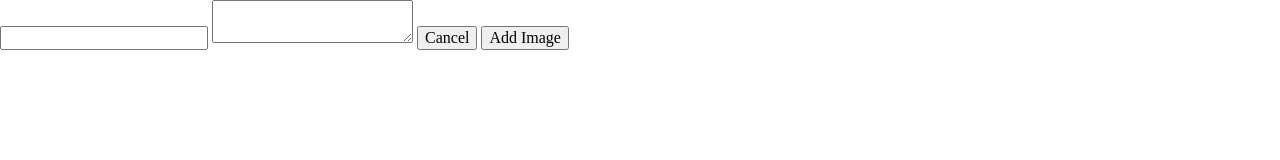
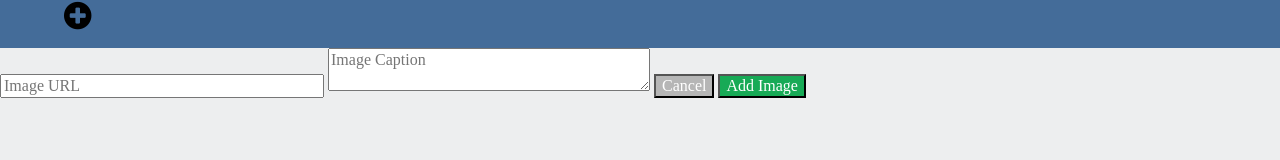
Before and after one commit to MHG16/instagram-clone, a website: page index.html in a window 1280 px wide. Drawn offline with nearby package versions, Linux system fonts and the light colour scheme.

Commit message:
added button colors

```diff
--- a/index.html
+++ b/index.html
@@ -4,13 +4,15 @@
 	<title>Instagram clone</title>
 	<link rel="stylesheet" type="text/css" href="https://cdnjs.cloudflare.com/ajax/libs/normalize/4.0.0/normalize.css">
 	<link rel="stylesheet" type="text/css" href="styles/main.css">
+	<link rel="stylesheet" href="https://maxcdn.bootstrapcdn.com/font-awesome/4.5.0/css/font-awesome.min.css">
 </head>
 <body>
 	<header class="header">
+		<i class="fa fa-plus-circle fa-2x"></i>
 	</header>
-	<form class="addImage">
-		<input class="imageURL" type="text"></input>
-		<textarea class="imageCaption" type="text"></textarea>
+	<form class="addToSite">
+		<input class="imageURL" type="text" placeholder="Image URL"></input>
+		<textarea class="imageCaption" type="text" placeholder="Image Caption"></textarea>
 		<button class="cancel" type="reset">Cancel</button>
 		<button class="addImage" type="submit">Add Image</button>
 	</form>
--- a/main.js
+++ b/main.js
@@ -23,27 +23,30 @@ form.on('submit', function(e) {
 	//prevent the default behavior of form being sumbitted
 	e.preventDefault();
 
-	var URL = $('.imageURL').val();
-	var caption = $('.imageCaption').val();
+	var enteredUrl = $('.imageURL').val();
+	var enteredCaption = $('.imageCaption').val();
 
-	console.log(URL);
-	console.log(caption);
+	console.log(enteredUrl);
+	console.log(enteredCaption);
 
 	//check that prefix of url is correct
-	if ((URL.substring(0,7) !== 'http://') || (URL.substring(0,8) !== 'https://')) {
-		alert('The URL should start with http:// or https://')
-		console.log(URL.substring(0,8));
+	if ((enteredUrl.substring(0, 7) !== 'http://') || (enteredUrl.substring(0, 8) !== 'https://')) {
+		alert('The URL should start with http:// or https://');
 		return;
-	}
+	} else if
+		(enteredCaption === '') {
+			console.log('The caption cannot be blank');
+			return;
+	 };
 
-	else if {
-		(caption === '') {
-			console.log('Caption cannot be blank');
-			return;
-	 }}
 
-	}
+
+
 
 	console.log('success!');
 
+	//if input passes validation, add image and caption to the array
+
+	imagesArray = imagesArray.push(enteredUrl);
+	console.log(imagesArray);
 })
--- a/styles/main.scss
+++ b/styles/main.scss
@@ -0,0 +1,36 @@
+body {
+	background-color: #EDEEEF;
+}
+
+
+.header {
+	background-color: #446C99;
+	height: 3em;
+}
+
+i {
+	margin-left: 2em;
+}
+
+
+.mobileBorder {
+	background-color: #E0E1E2;
+}
+
+.imageURL {
+	width: 19.75em;
+}
+
+.imageCaption {
+	width: 19.75em;
+}
+
+.cancel {
+	color: white;
+	background-color: #B6B6B6;
+}
+
+.addImage {
+	color: white;
+	background-color: #17AA56;
+}
```
Also changed, not shown: styles/main.css, 1 other file.
